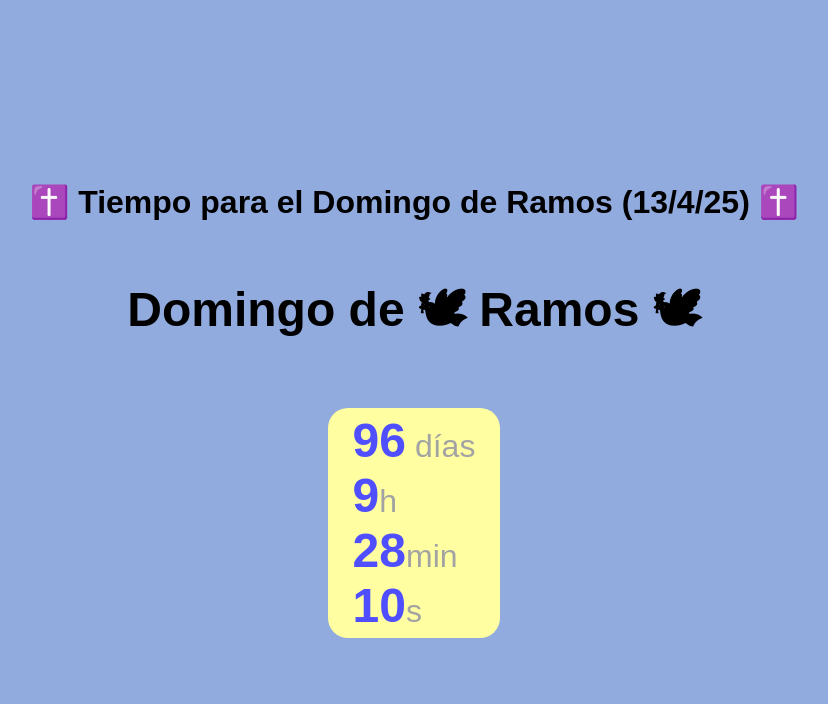
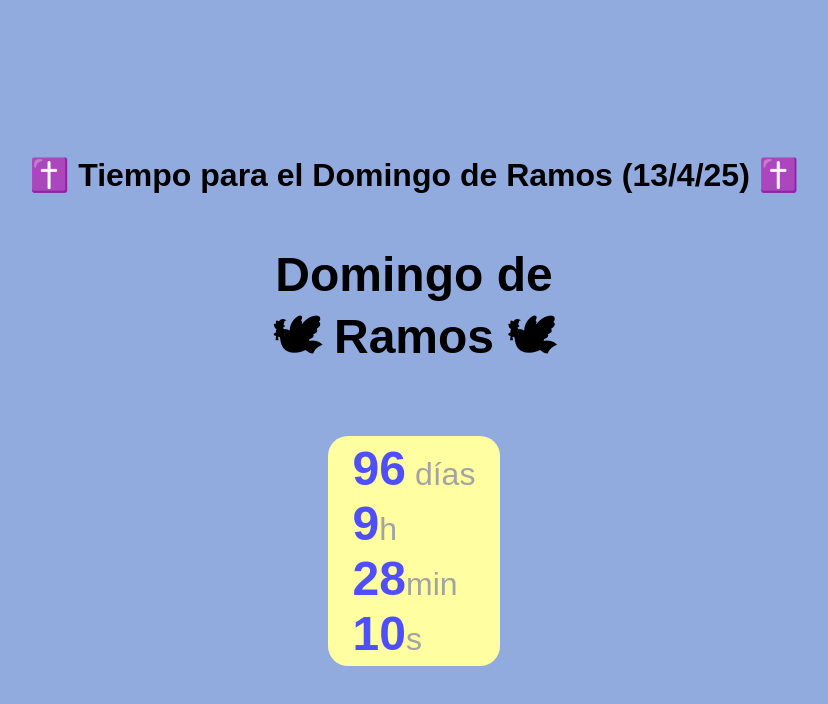
Before and after one commit to bobbyfghbnf573/domingoderamos, a plain HTML site: page index.html in a window 1280 px wide. Shown: the whole page, without its empty margins (226-1054 px from the left). Drawn offline with Linux system fonts and the light colour scheme.

Commit message:
Update index.html

```diff
--- a/index.html
+++ b/index.html
@@ -11,7 +11,7 @@
 <body>
     <div class="countdown">
         <h1>✝️ Tiempo para el Domingo de Ramos (13/4/25) ✝️</h1>
-        <h1 id="tit">Domingo de 🕊 Ramos 🕊</h1>
+        <h1 id="tit">Domingo de<br>🕊 Ramos 🕊</h1>
         <div id="timer">
             <span id="days">0</span> días<br>
             <span id="hours">0</span>h<br>
```
